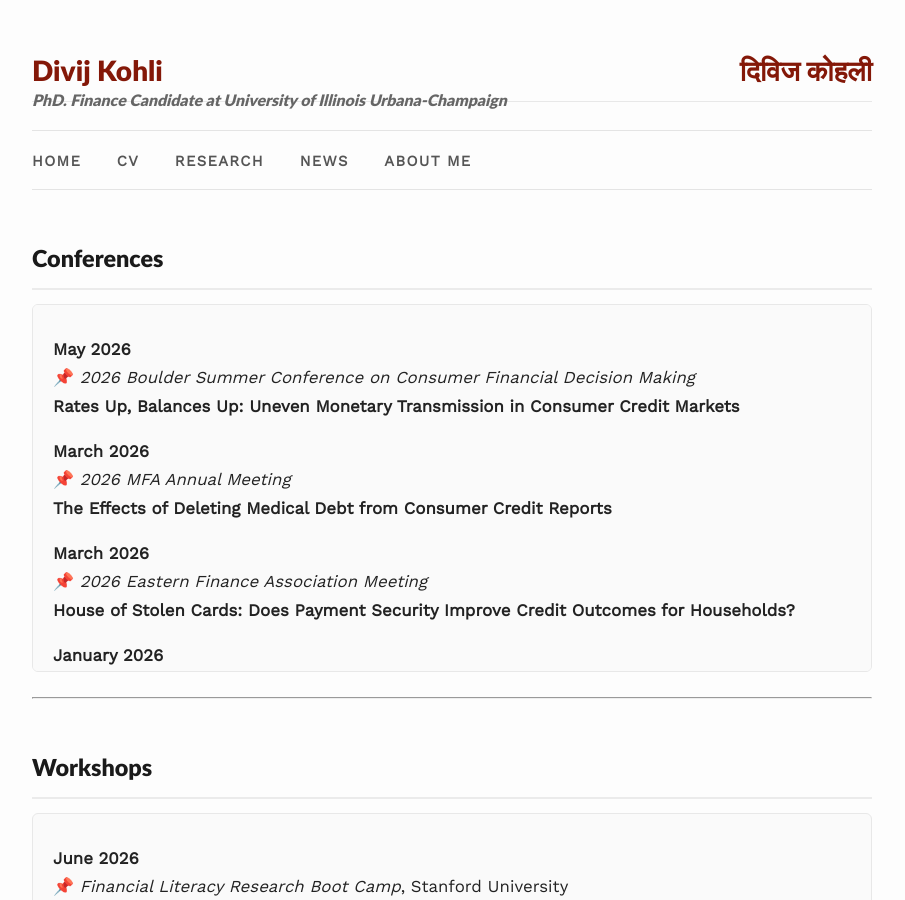
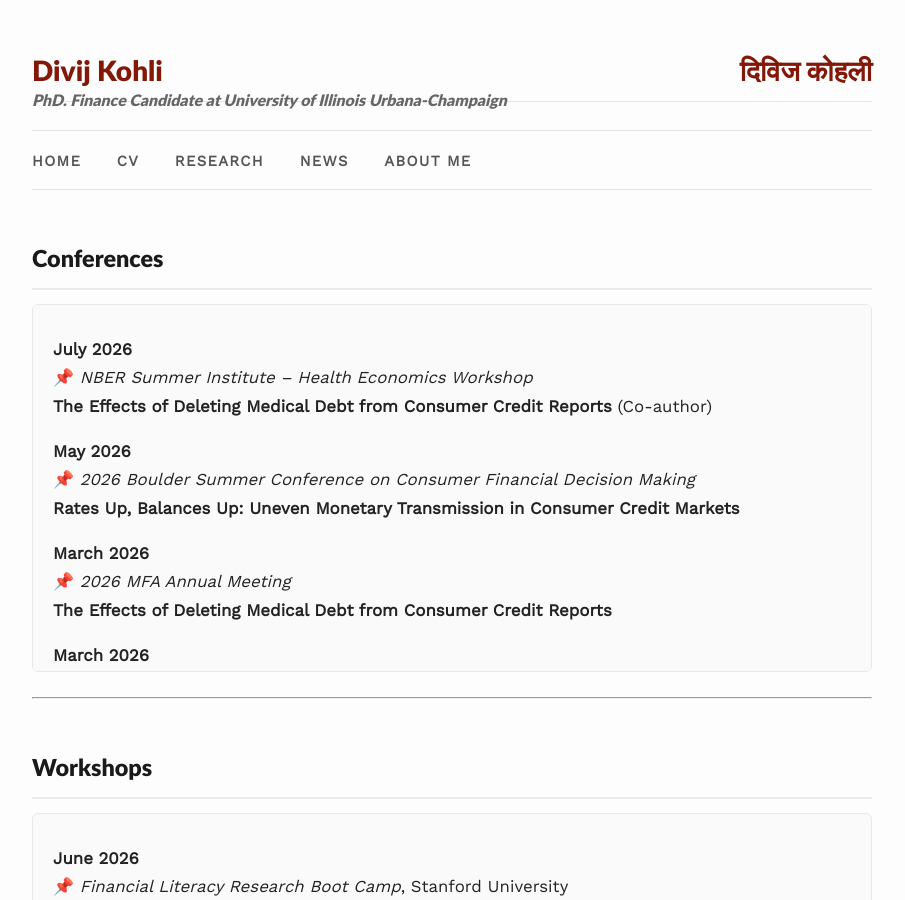
Before and after one commit to divijkohli/divijkohli.github.io, a Jekyll site: the page built from _pages/news.md, in a window 1280 px wide and 900 px high. Shown: the whole window, without its empty margins (188-1093 px from the left). Built offline with Jekyll 4.4.1, drawn with Linux system fonts in a browser that asks for light colours; nearby versions of some CDN libraries.

Commit message:
Add NBER SI Health Economics Workshop to conferences
Co-Authored-By: Claude Sonnet 4.6 <noreply@anthropic.com>

```diff
--- a/_pages/news.md
+++ b/_pages/news.md
@@ -9,6 +9,10 @@ permalink: /news/
 ## Conferences
 
 <div class="conference-scroll" markdown="1">
+
+**July 2026**
+📌 *NBER Summer Institute – Health Economics Workshop*
+**The Effects of Deleting Medical Debt from Consumer Credit Reports** (Co-author)
 
 **May 2026**
 📌 *2026 Boulder Summer Conference on Consumer Financial Decision Making*
```
